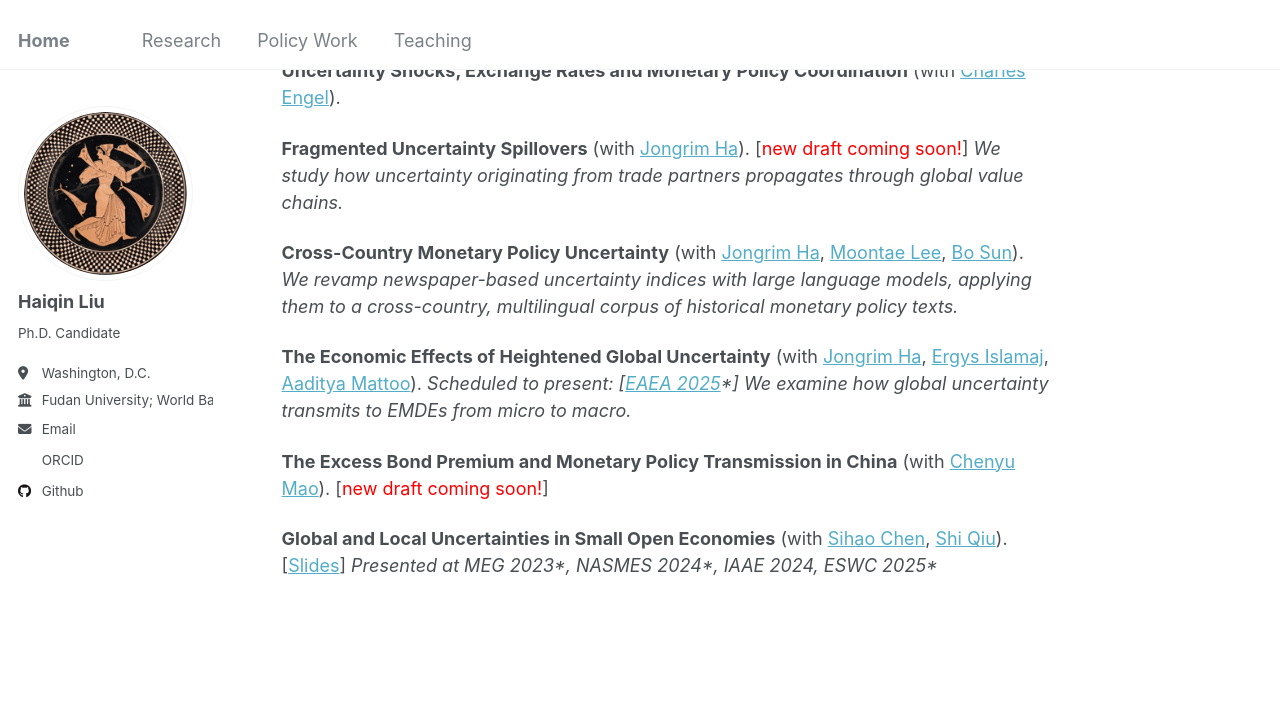
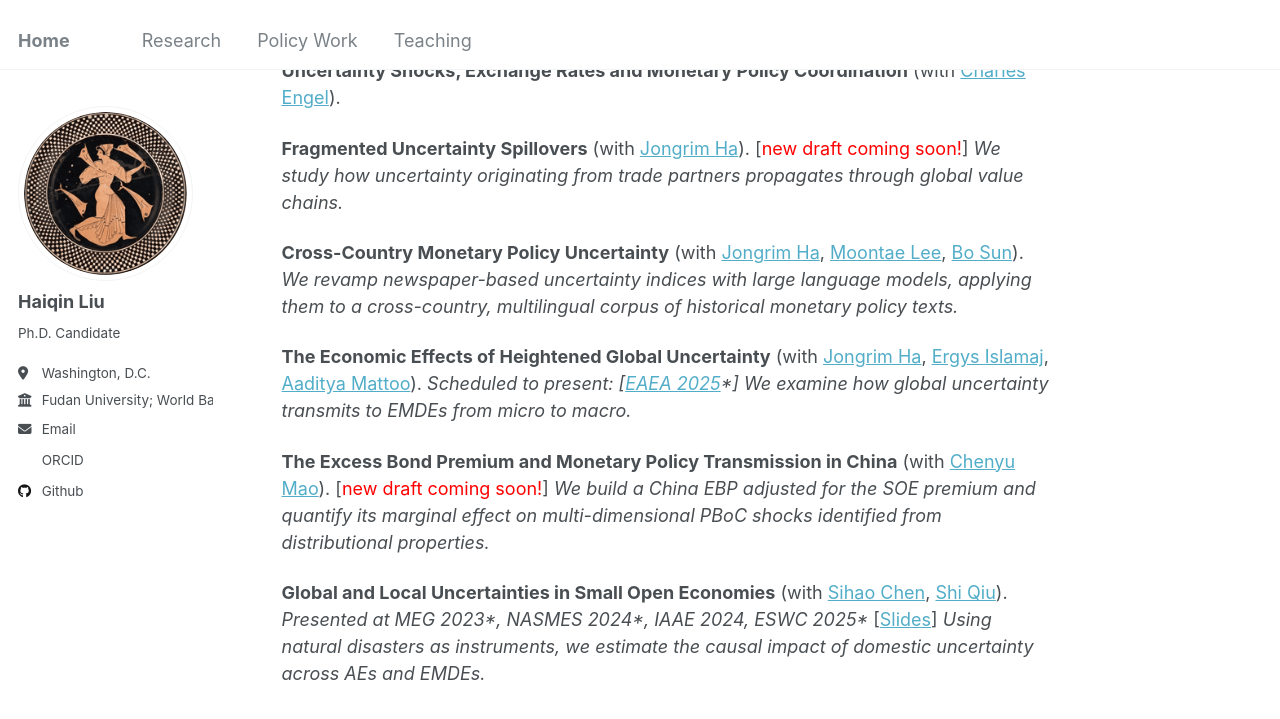
Before and after one commit to liuhaiqinFDU/liuhaiqinFDU.github.io, a Jekyll site: the page built from research.md, in a window 1280 px wide and 900 px high, scrolled down 568 px. Shown: the top 719 px of the window. Built offline with Jekyll 4.4.1, drawn with Linux system fonts in a browser that asks for light colours; some web fonts are replaced.

Commit message:
Update research.md

```diff
--- a/research.md
+++ b/research.md
@@ -33,9 +33,12 @@ title: ""
 **The Economic Effects of Heightened Global Uncertainty** (with [Jongrim Ha](https://www.jongrimha.com/), [Ergys Islamaj](https://www.worldbank.org/en/about/people/e/ergys-islamaj), [Aaditya Mattoo](https://www.worldbank.org/en/about/people/a/aaditya-mattoo)). *Scheduled to present: [[EAEA 2025](https://www.eaeaweb.com/)\*]*
 *We examine how global uncertainty transmits to EMDEs from micro to macro.*
 
-**The Excess Bond Premium and Monetary Policy Transmission in China** (with [Chenyu Mao](https://sites.google.com/view/chenyu-sophia-mao/home-page)). [<font color="red">new draft coming soon!</font>] <!-- We build the EBP index for China adjusted for [Geng and Pan’s (2024)](https://onlinelibrary.wiley.com/doi/10.1111/jofi.13380) SOE premium.-->
+**The Excess Bond Premium and Monetary Policy Transmission in China** (with [Chenyu Mao](https://sites.google.com/view/chenyu-sophia-mao/home-page)). [<font color="red">new draft coming soon!</font>] *We build a China EBP adjusted for the SOE premium and quantify its marginal effect on multi-dimensional PBoC shocks identified from distributional properties.*
 
-**Global and Local Uncertainties in Small Open Economies** (with [Sihao Chen](https://chensihao.weebly.com/), [Shi Qiu](https://sites.google.com/view/shiqiu)). [[Slides](https://www.dropbox.com/scl/fi/perp9i4hmndi3hq3iyos5/global_and_local_uncertainty_slides.pdf?rlkey=3qscgfvgcz6v5idd9rv3r1553&e=1&dl=0)] *Presented at MEG 2023\*, NASMES 2024\*, IAAE 2024, ESWC 2025\**
+<!-- We build the EBP index for China adjusted for [Geng and Pan’s (2024)](https://onlinelibrary.wiley.com/doi/10.1111/jofi.13380) SOE premium.-->
+
+**Global and Local Uncertainties in Small Open Economies** (with [Sihao Chen](https://chensihao.weebly.com/), [Shi Qiu](https://sites.google.com/view/shiqiu)). *Presented at MEG 2023\*, NASMES 2024\*, IAAE 2024, ESWC 2025\** [[Slides](https://www.dropbox.com/scl/fi/perp9i4hmndi3hq3iyos5/global_and_local_uncertainty_slides.pdf?rlkey=3qscgfvgcz6v5idd9rv3r1553&e=1&dl=0)]
+*Using natural disasters as instruments, we estimate the causal impact of domestic uncertainty across AEs and EMDEs.*
 
 <!-- **Structural Monetary Policy, Quantitative Easing, and Collateral Constraints: A Tale of Two Central Banks** (*draft upon request*) -->
 
```
